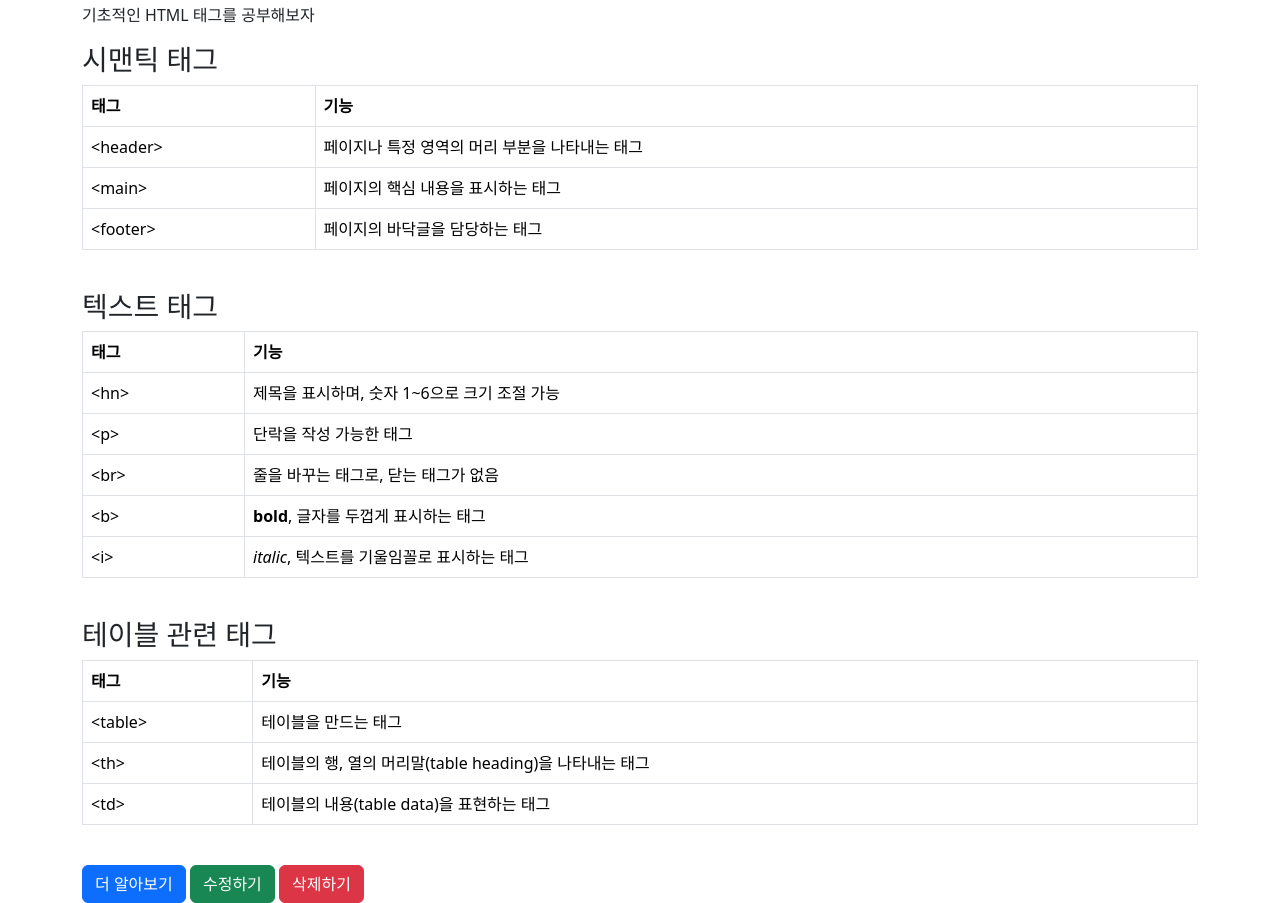
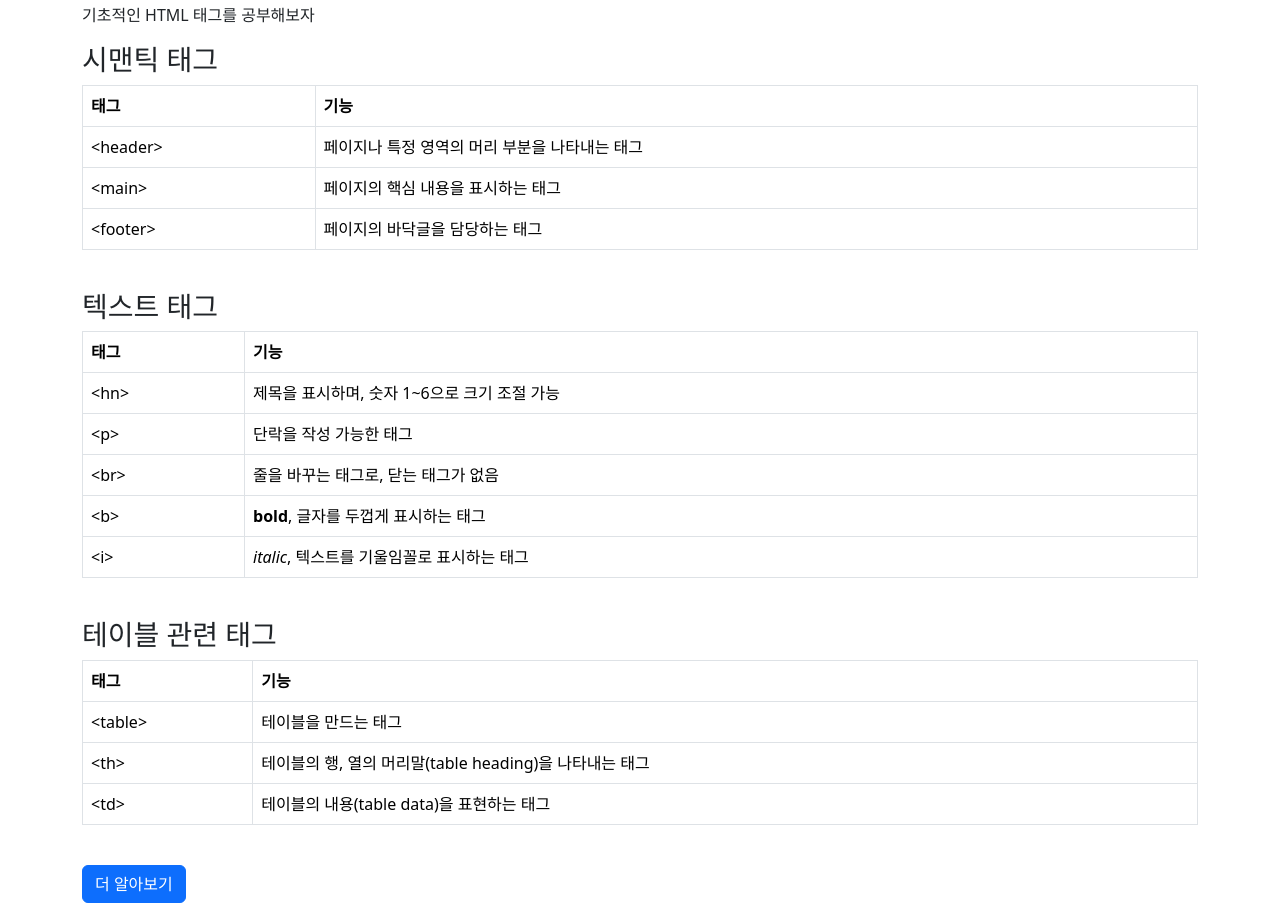
Before and after one commit to 20212016-SSH/helloweb, a plain HTML site: page index.html in a window 1280 px wide. Shown: the part 103-1006 px from the top of the page. Drawn offline with nearby package versions, Linux system fonts and the light colour scheme.

Commit message:
Update index.html

```diff
--- a/index.html
+++ b/index.html
@@ -84,8 +84,6 @@
 
         <br>
         <a href="https://developer.mozilla.org/ko/docs/Web/HTML/Reference/Elements" class="btn btn-primary">더 알아보기</a>
-        <a href="" class="btn btn-success">수정하기</a>
-        <a href="" class="btn btn-danger">삭제하기</a>
     </div>
 
     <script src="https://cdn.jsdelivr.net/npm/bootstrap@5.3.8/dist/js/bootstrap.bundle.min.js"
```
